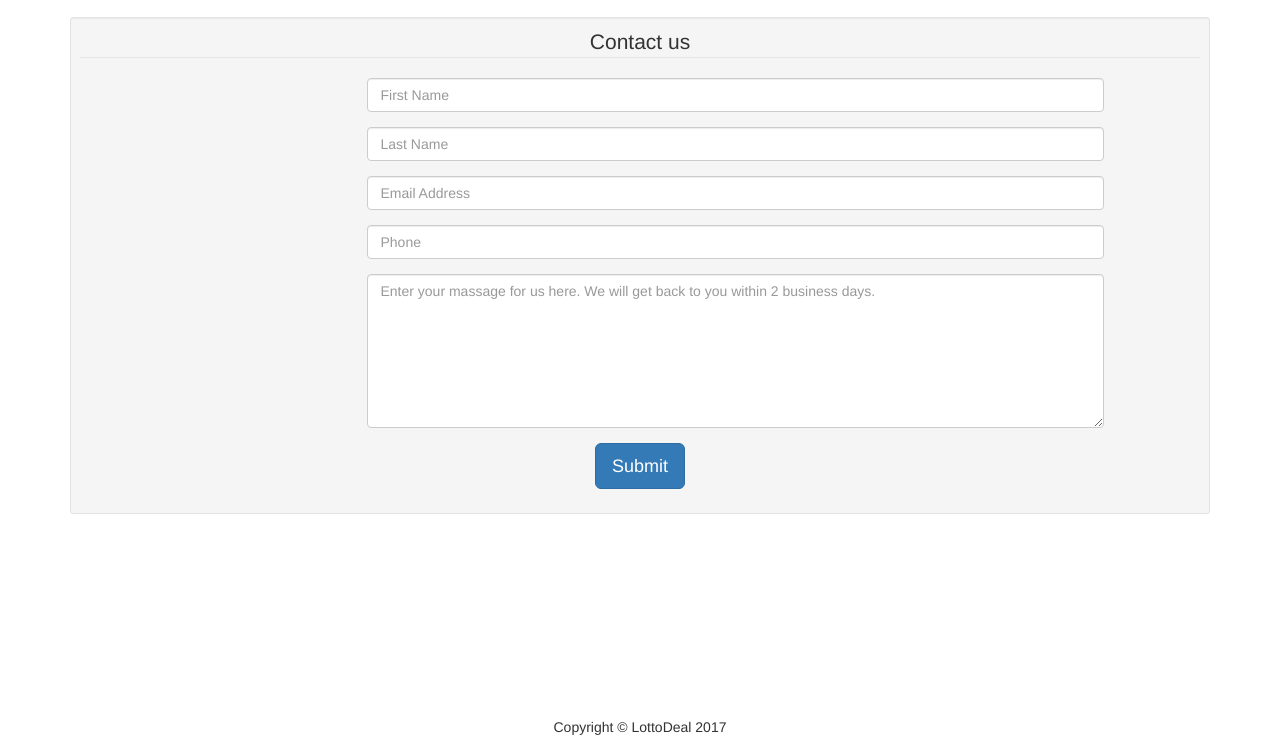
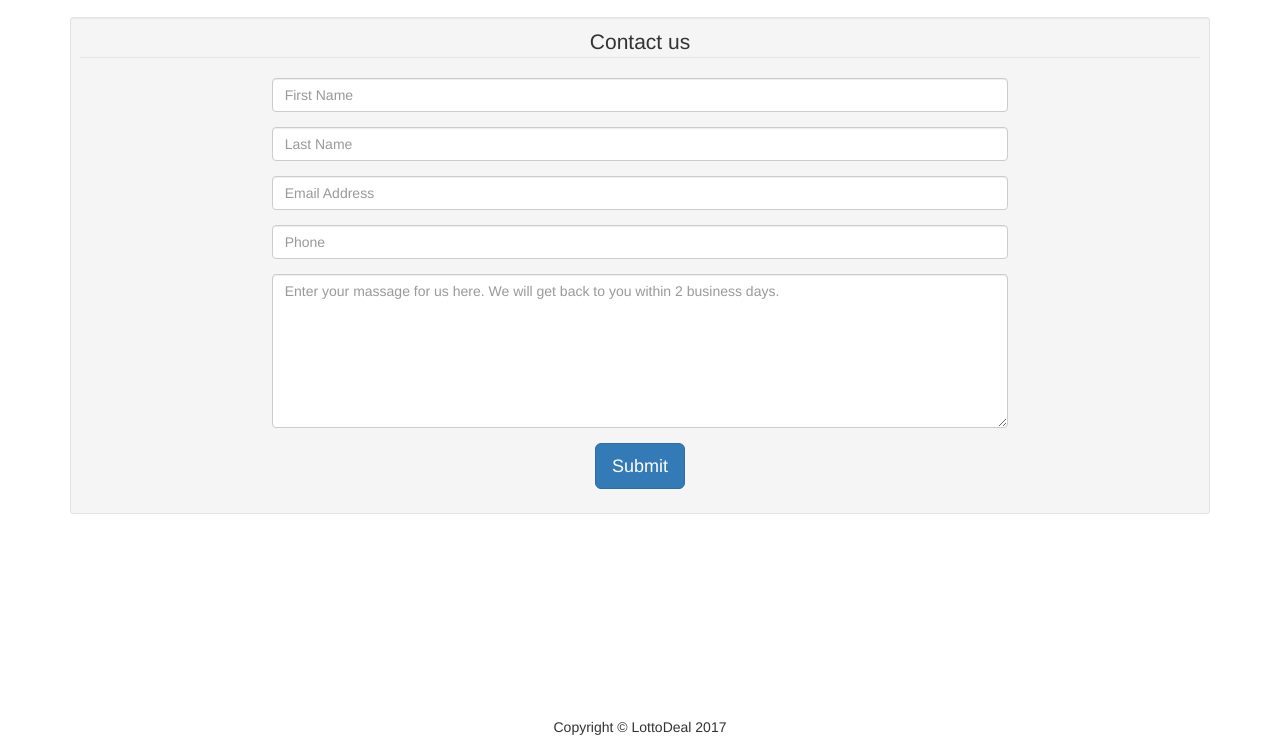
Before and after one commit to dominicwhyte/LottoDeal-Backend, a website: page LottoDeal/Front-End/contact.html in a window 1280 px wide. Shown: the part 53-800 px from the top of the page. Drawn offline with Linux system fonts and the light colour scheme.

Commit message:
contact form changes

```diff
--- a/LottoDeal/Front-End/contact.html
+++ b/LottoDeal/Front-End/contact.html
@@ -68,35 +68,30 @@
                             <legend class="text-center header">Contact us</legend>
 
                             <div class="form-group">
-                                <span class="col-md-1 col-md-offset-2 text-center"><i class="fa fa-user bigicon"></i></span>
-                                <div class="col-md-8">
+                                <div class="col-md-8 col-md-offset-2">
                                     <input id="fname" name="name" type="text" placeholder="First Name" class="form-control">
                                 </div>
                             </div>
                             <div class="form-group">
-                                <span class="col-md-1 col-md-offset-2 text-center"><i class="fa fa-user bigicon"></i></span>
-                                <div class="col-md-8">
+                                <div class="col-md-8 col-md-offset-2">
                                     <input id="lname" name="name" type="text" placeholder="Last Name" class="form-control">
                                 </div>
                             </div>
 
                             <div class="form-group">
-                                <span class="col-md-1 col-md-offset-2 text-center"><i class="fa fa-envelope-o bigicon"></i></span>
-                                <div class="col-md-8">
+                                <div class="col-md-8 col-md-offset-2">
                                     <input id="email" name="email" type="text" placeholder="Email Address" class="form-control">
                                 </div>
                             </div>
 
                             <div class="form-group">
-                                <span class="col-md-1 col-md-offset-2 text-center"><i class="fa fa-phone-square bigicon"></i></span>
-                                <div class="col-md-8">
+                                <div class="col-md-8 col-md-offset-2">
                                     <input id="phone" name="phone" type="text" placeholder="Phone" class="form-control">
                                 </div>
                             </div>
 
                             <div class="form-group">
-                                <span class="col-md-1 col-md-offset-2 text-center"><i class="fa fa-pencil-square-o bigicon"></i></span>
-                                <div class="col-md-8">
+                                <div class="col-md-8 col-md-offset-2">
                                     <textarea class="form-control" id="message" name="message" placeholder="Enter your massage for us here. We will get back to you within 2 business days." rows="7"></textarea>
                                 </div>
                             </div>
```
